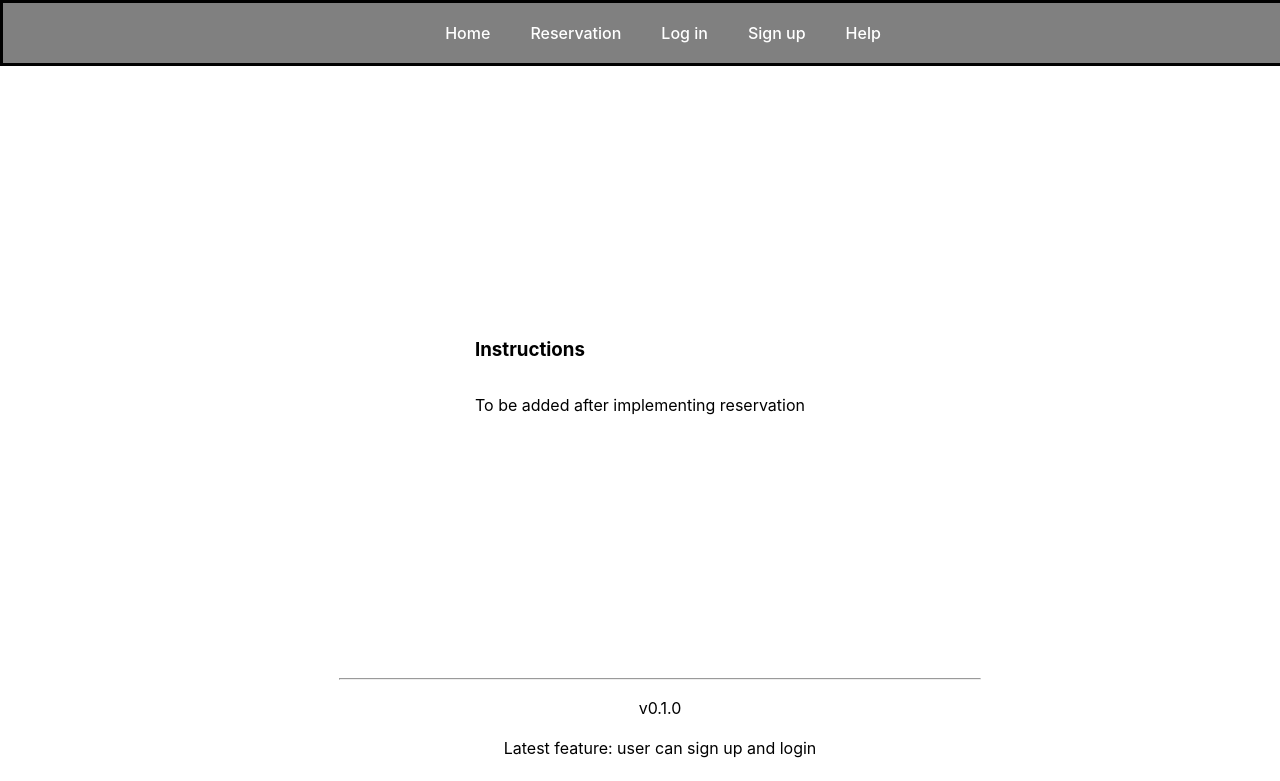
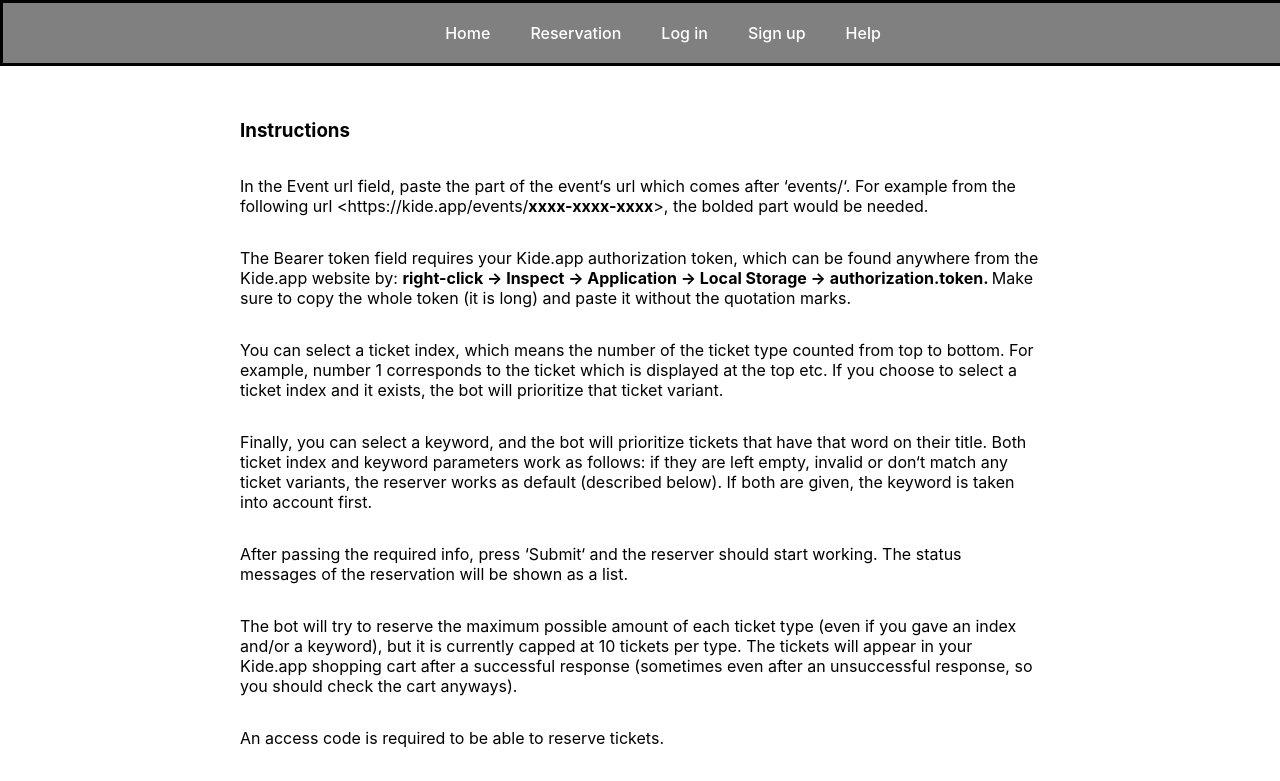
Before and after one commit to jaakkomaenpaa/kide-tickets, a React (Create React App) app in the folder client/: page /help in a window 1280 px wide. Shown: the top 781 px of the page. Built offline with nearby package versions, Linux system fonts and the light colour scheme; no server answers.

Commit message:
add instructions

```diff
--- a/client/src/components/Footer.jsx
+++ b/client/src/components/Footer.jsx
@@ -4,7 +4,7 @@ const Footer = () => {
   return (
     <div className='footerContainer'>
       <hr className='hLine' />
-      <p className='footerText'>v0.1.0</p>
+      <p className='footerText'>v0.2.0</p>
       <p className='footerText'>Latest feature: user can sign up and login</p>
     </div>
   )
--- a/client/src/pages/Help.jsx
+++ b/client/src/pages/Help.jsx
@@ -4,7 +4,53 @@ const Help = () => {
   return (
     <div className='helpContainer'>
       <h3>Instructions</h3>
-      <p>To be added after implementing reservation</p>
+      <p>
+        In the Event url field, paste the part of the event&lsquo;s url which
+        comes after &lsquo;events/&lsquo;. For example from the following url
+        &lt;https://kide.app/events/<strong>xxxx-xxxx-xxxx</strong>&gt;, the
+        bolded part would be needed.
+      </p>
+      <p>
+        The Bearer token field requires your Kide.app authorization token, which
+        can be found anywhere from the Kide.app website by:{' '}
+        <strong>
+          right-click &rarr; Inspect &rarr; Application &rarr; Local Storage
+          &rarr; authorization.token.{' '}
+        </strong>
+        Make sure to copy the whole token (it is long) and paste it without the
+        quotation marks.
+      </p>
+      <p>
+        You can select a ticket index, which means the number of the ticket type
+        counted from top to bottom. For example, number 1 corresponds to the
+        ticket which is displayed at the top etc. If you choose to select a
+        ticket index and it exists, the bot will prioritize that ticket variant.
+      </p>
+      <p>
+        Finally, you can select a keyword, and the bot will prioritize tickets
+        that have that word on their title. Both ticket index and keyword
+        parameters work as follows: if they are left empty, invalid or
+        don&lsquo;t match any ticket variants, the reserver works as default
+        (described below). If both are given, the keyword is taken into account
+        first.
+      </p>
+      <p>
+        After passing the required info, press &lsquo;Submit&lsquo; and the
+        reserver should start working. The status messages of the reservation
+        will be shown as a list.
+      </p>
+      <p>
+        The bot will try to reserve the maximum possible amount of each ticket
+        type (even if you gave an index and/or a keyword), but it is currently
+        capped at 10 tickets per type. The tickets will appear in your Kide.app
+        shopping cart after a successful response (sometimes even after an
+        unsuccessful response, so you should check the cart anyways).
+      </p>
+      <p>An access code is required to be able to reserve tickets.</p>
+      <p>
+        If you have any questions, find any problems, or have some improvement
+        ideas, hit me up in Telegram @jaakkomaenpaa
+      </p>
     </div>
   )
 }
--- a/client/src/styles/footer.css
+++ b/client/src/styles/footer.css
@@ -16,5 +16,5 @@
 
 .hLine {
   color: black;
-  width: 80%;
+  width: 100%;
 }
```
